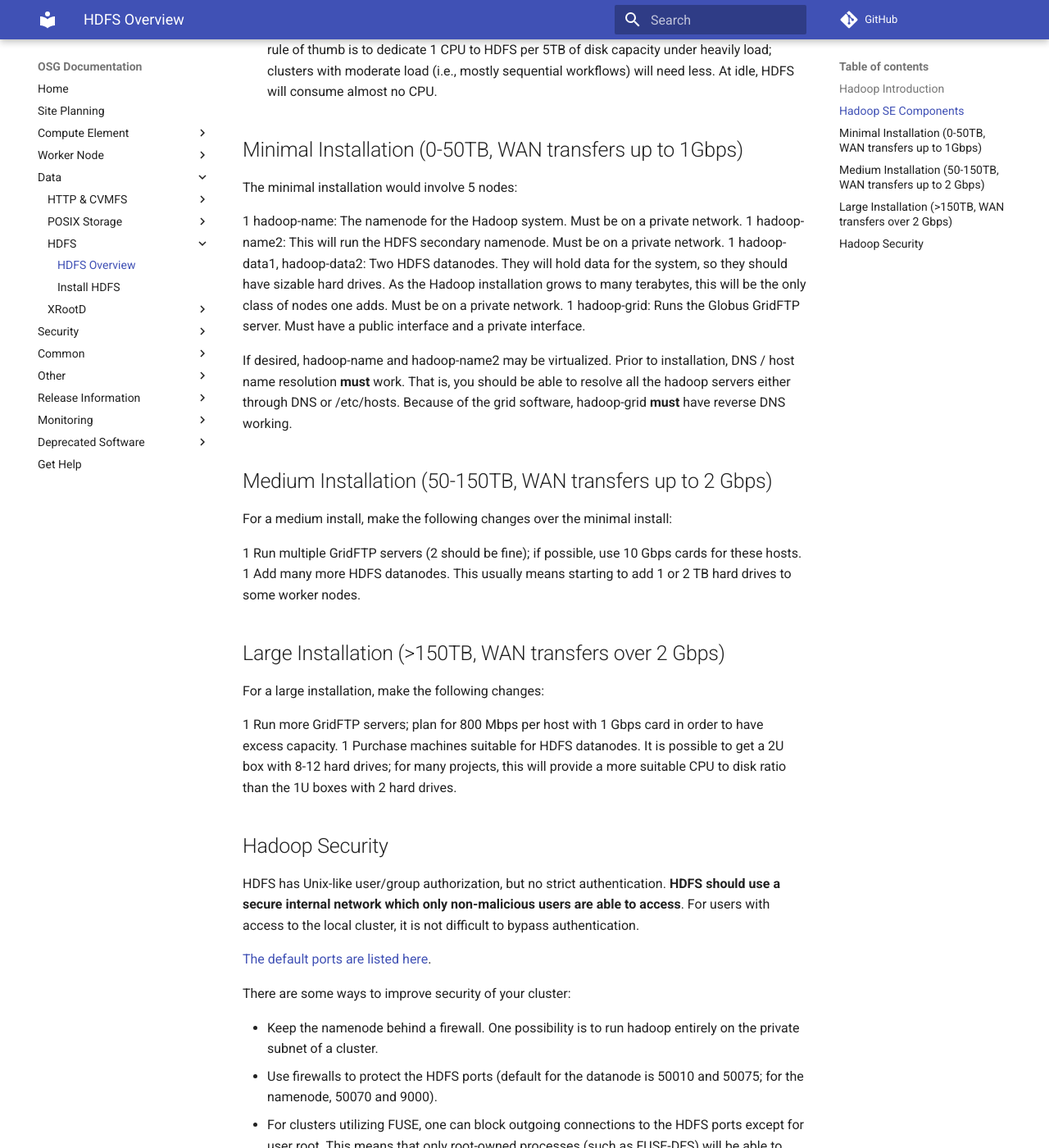
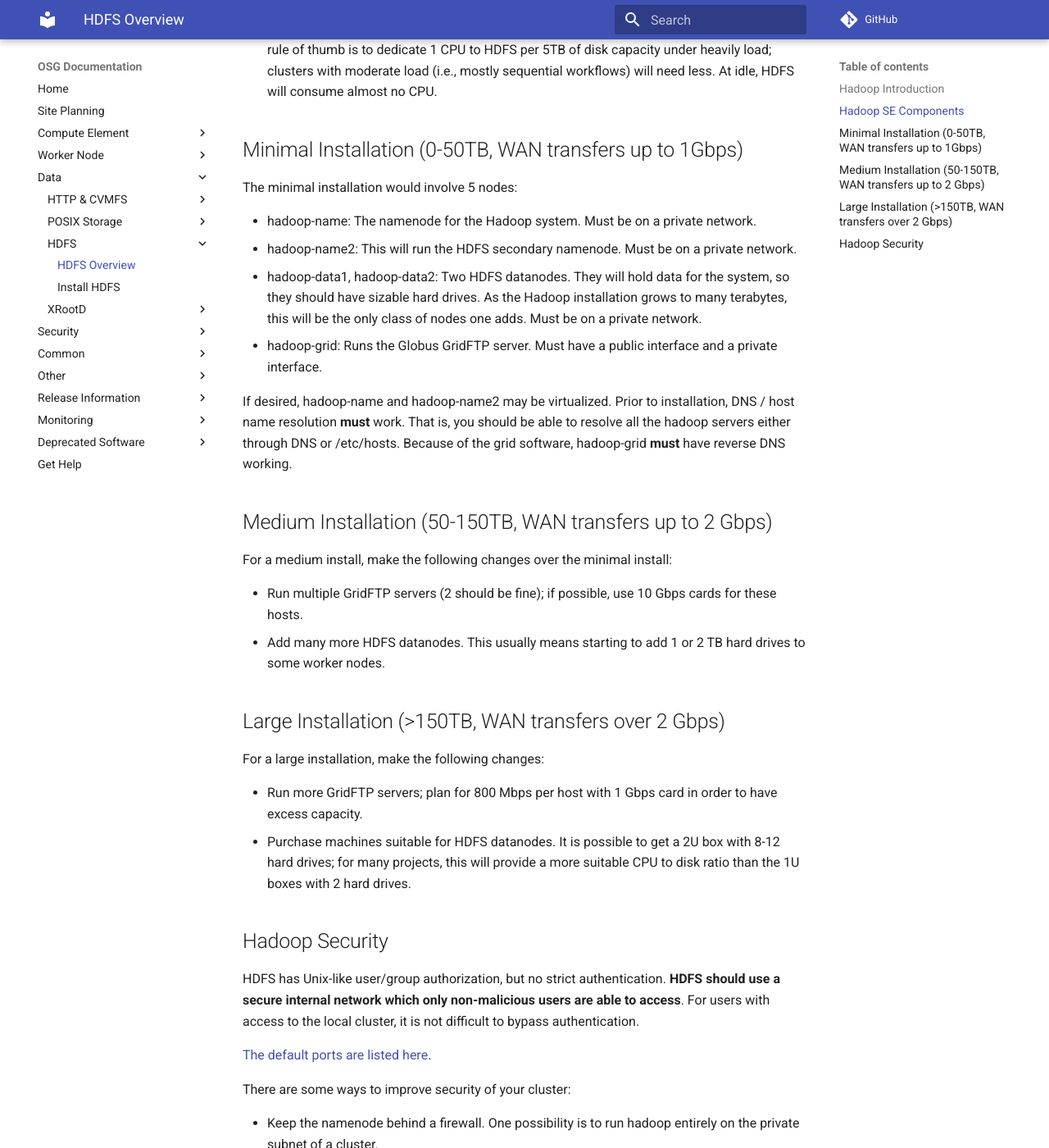
Before and after one commit to osg-htc/docs, an MkDocs documentation site: the page built from docs/data/hadoop-overview.md, in a window 1280 px wide and 1400 px high, scrolled down 2256 px. Shown: the whole window at 82% size. Built offline with MkDocs 1.6.1 and Material for MkDocs 9.7.7, drawn with Linux system fonts in a browser that asks for light colours; comment, search, counter and statistics services are not loaded; old or Windows-style settings are respelled for this version of MkDocs.

Commit message:
Wrap at 120 words and a sentence per line

```diff
--- a/docs/data/hadoop-overview.md
+++ b/docs/data/hadoop-overview.md
@@ -4,16 +4,29 @@ Hadoop Overview
 Hadoop Introduction
 -------------------
 
-Hadoop is a data processing framework. It is an open-source Apache Foundation project, and the main contributor is Yahoo! The framework has two main parts - job scheduling and a distributed file system, the Hadoop Distributed File System (HDFS). We currently utilize HDFS as a general-purpose file system. For this document, we'll use the words "Hadoop" and "HDFS" interchangeably, but it's nice to know the distinction.
+Hadoop is a data processing framework.
+It is an open-source Apache Foundation project, and the main contributor is Yahoo! The framework has two main parts -
+job scheduling and a distributed file system, the Hadoop Distributed File System (HDFS).
+We currently utilize HDFS as a general-purpose file system. For this document, we'll use the words "Hadoop" and "HDFS"
+interchangeably, but it's nice to know the distinction.
 
-We recommend starting with [HDFS architecture document](http://hadoop.apache.org/docs/stable/hadoop-project-dist/hadoop-hdfs/HdfsDesign.html).
+We recommend starting with [HDFS architecture
+document](http://hadoop.apache.org/docs/stable/hadoop-project-dist/hadoop-hdfs/HdfsDesign.html).
 
-Please do read through this. We will assume you have read this, or at least the important architectural portions. The file system is block-oriented; each file is broken up into 64 MB or 128 MB chunks (user configurable). These chunks are stored on data nodes and served up from there; the central namenode keeps track of the block locations, the namespace information, and block placement policies. HDFS provides POSIX-like semantics; it provides fully random-access reads and non-random-access writes. Currently, fsync and appends (after the file has been initially closed) are experimental and not available to OSG-based installs.
+Please do read through this.
+We will assume you have read this, or at least the important architectural portions.
+The file system is block-oriented; each file is broken up into 64 MB or 128 MB chunks (user configurable).
+These chunks are stored on data nodes and served up from there; the central namenode keeps track of the block locations,
+the namespace information, and block placement policies.
+HDFS provides POSIX-like semantics; it provides fully random-access reads and non-random-access writes. Currently, fsync
+and appends (after the file has been initially closed) are experimental and not available to OSG-based installs.
 
 Hadoop SE Components
 --------------------
 
-We broadly break down the server components of the Hadoop SE into three categories: HDFS core, Grid extensions, and HDFS auxiliary. The components in each of these categories are outlined below:
+We broadly break down the server components of the Hadoop SE into three categories: HDFS core, Grid extensions, and HDFS
+auxiliary.
+The components in each of these categories are outlined below:
 
 -   HDFS Core:
     -   Namenode: The core metadata server of Hadoop. This is the most critical piece of the system, and there can only be one of these. This stores both the file system image and the file system journal. The namenode keeps all of the filesystem layout information (files, blocks, directories, permissions, etc) and the block locations. The filesystem layout is persisted on disk and the block locations are kept solely in memory. When a client opens a file, the namenode tells the client the locations of all the blocks in the file; the client then no longer needs to communicate with the namenode for data transfer.
@@ -43,33 +56,38 @@ Minimal Installation (0-50TB, WAN transfers up to 1Gbps)
 
 The minimal installation would involve 5 nodes:
 
-1 hadoop-name: The namenode for the Hadoop system.  Must be on a private network.
-1 hadoop-name2: This will run the HDFS secondary namenode. Must be on a private network.
-1 hadoop-data1, hadoop-data2: Two HDFS datanodes. They will hold data for the system, so they should have sizable hard drives. As the Hadoop installation grows to many terabytes, this will be the only class of nodes one adds. Must be on a private network.
-1 hadoop-grid: Runs the Globus GridFTP server. Must have a public interface and a private interface.
+- hadoop-name: The namenode for the Hadoop system.  Must be on a private network.
+- hadoop-name2: This will run the HDFS secondary namenode. Must be on a private network.
+- hadoop-data1, hadoop-data2: Two HDFS datanodes. They will hold data for the system, so they should have sizable hard drives. As the Hadoop installation grows to many terabytes, this will be the only class of nodes one adds. Must be on a private network.
+- hadoop-grid: Runs the Globus GridFTP server. Must have a public interface and a private interface.
 
-If desired, hadoop-name and hadoop-name2 may be virtualized. Prior to installation, DNS / host name resolution **must** work. That is, you should be able to resolve all the hadoop servers either through DNS or /etc/hosts. Because of the grid software, hadoop-grid **must** have reverse DNS working.
+If desired, hadoop-name and hadoop-name2 may be virtualized.
+Prior to installation, DNS / host name resolution **must** work.
+That is, you should be able to resolve all the hadoop servers either through DNS or /etc/hosts.
+Because of the grid software, hadoop-grid **must** have reverse DNS working.
 
 Medium Installation (50-150TB, WAN transfers up to 2 Gbps)
 ----------------------------------------------------------
 
 For a medium install, make the following changes over the minimal install:
 
-1 Run multiple GridFTP servers (2 should be fine); if possible, use 10 Gbps cards for these hosts.
-1 Add many more HDFS datanodes. This usually means starting to add 1 or 2 TB hard drives to some worker nodes.
+- Run multiple GridFTP servers (2 should be fine); if possible, use 10 Gbps cards for these hosts.
+- Add many more HDFS datanodes. This usually means starting to add 1 or 2 TB hard drives to some worker nodes.
 
 Large Installation (>150TB, WAN transfers over 2 Gbps)
 ---------------------------------------------------------
 
 For a large installation, make the following changes:
 
-1 Run more GridFTP servers; plan for 800 Mbps per host with 1 Gbps card in order to have excess capacity.
-1 Purchase machines suitable for HDFS datanodes. It is possible to get a 2U box with 8-12 hard drives; for many projects, this will provide a more suitable CPU to disk ratio than the 1U boxes with 2 hard drives.
+- Run more GridFTP servers; plan for 800 Mbps per host with 1 Gbps card in order to have excess capacity.
+- Purchase machines suitable for HDFS datanodes. It is possible to get a 2U box with 8-12 hard drives; for many projects, this will provide a more suitable CPU to disk ratio than the 1U boxes with 2 hard drives.
 
 Hadoop Security
 ---------------
 
-HDFS has Unix-like user/group authorization, but no strict authentication. **HDFS should use a secure internal network which only non-malicious users are able to access**. For users with access to the local cluster, it is not difficult to bypass authentication.
+HDFS has Unix-like user/group authorization, but no strict authentication.
+**HDFS should use a secure internal network which only non-malicious users are able to access**.
+For users with access to the local cluster, it is not difficult to bypass authentication.
 
 [The default ports are listed here](http://www.cloudera.com/blog/2009/08/14/hadoop-default-ports-quick-reference/).
 
```
